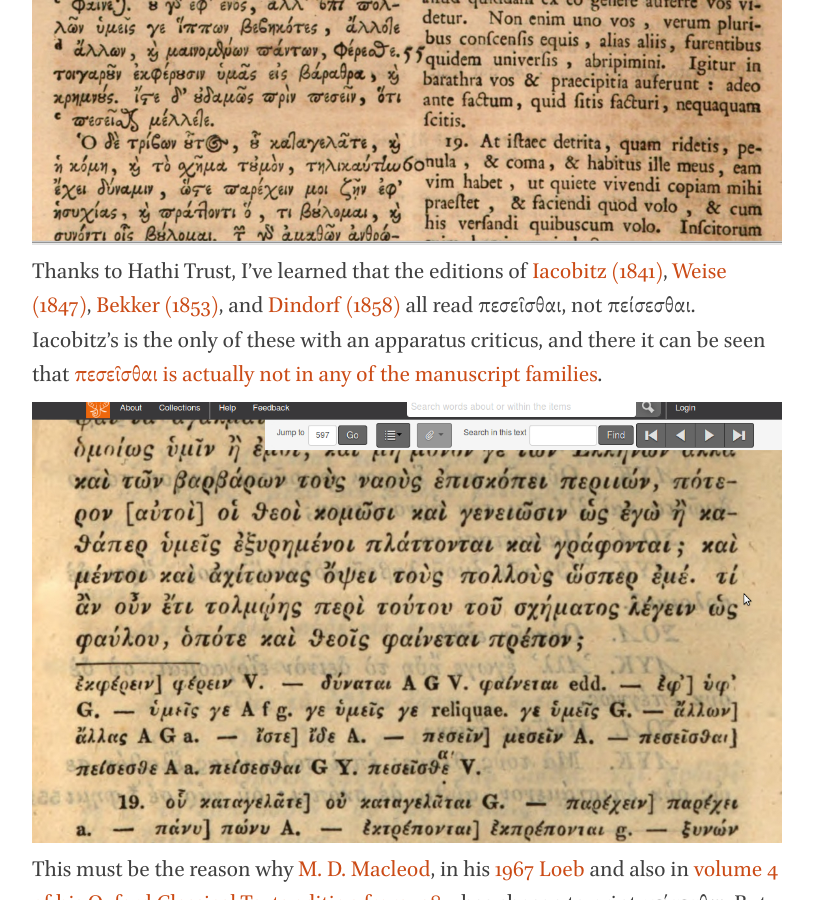
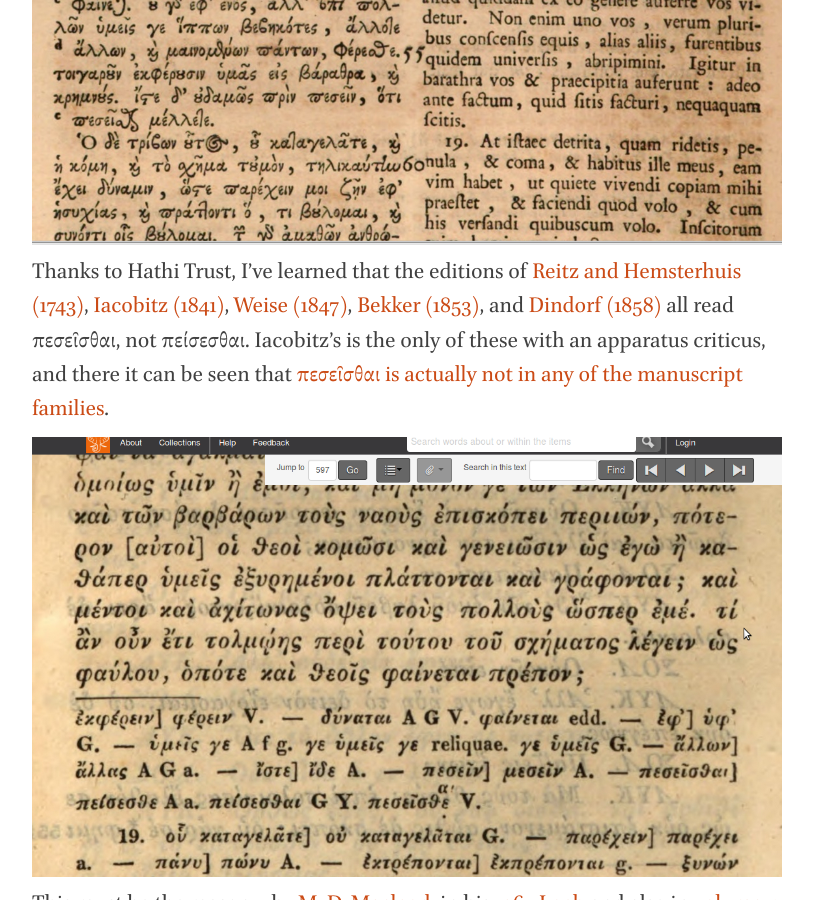
Before and after one commit to nevenjovanovic/nevenjovanovic.github.io, a Jekyll site: the page built from _posts/2018-11-03-lucian.markdown, in a window 1280 px wide and 900 px high, scrolled down 2250 px. Shown: the whole window, without its empty margins (233-1046 px from the left). Built offline with Jekyll 4.4.1, drawn with Linux system fonts in a browser that asks for light colours; nearby versions of some CDN libraries.

Commit message:
Add Reitz-Hemsterhuis ed.

```diff
--- a/_posts/2018-11-03-lucian.markdown
+++ b/_posts/2018-11-03-lucian.markdown
@@ -23,7 +23,7 @@ On the other hand, Hathi Trust was very useful. It was possible to [filter the r
 
 ![Peseisthai in Hemsterhuis's edition](/img/hemsterhuis-550-peseithai.png "Hemsterhuis, 3:550")
 
-Thanks to Hathi Trust, I've learned that the editions of [Iacobitz (1841)](https://hdl.handle.net/2027/njp.32101055580359), [Weise (1847)](http://catalog.hathitrust.org/Record/011544732), [Bekker (1853)](http://catalog.hathitrust.org/Record/008911491), and [Dindorf (1858)](http://catalog.hathitrust.org/Record/008901853) all read πεσεῖσθαι, not πείσεσθαι. Iacobitz's is the only of these with an apparatus criticus, and there it can be seen that [πεσεῖσθαι is actually not in any of the manuscript families](https://hdl.handle.net/2027/njp.32101055580359?urlappend=%3Bseq=605).
+Thanks to Hathi Trust, I've learned that the editions of [Reitz and Hemsterhuis (1743)](https://hdl.handle.net/2027/njp.32101078170576?urlappend=%3Bseq=560), [Iacobitz (1841)](https://hdl.handle.net/2027/njp.32101055580359), [Weise (1847)](http://catalog.hathitrust.org/Record/011544732), [Bekker (1853)](http://catalog.hathitrust.org/Record/008911491), and [Dindorf (1858)](http://catalog.hathitrust.org/Record/008901853) all read πεσεῖσθαι, not πείσεσθαι. Iacobitz's is the only of these with an apparatus criticus, and there it can be seen that [πεσεῖσθαι is actually not in any of the manuscript families](https://hdl.handle.net/2027/njp.32101055580359?urlappend=%3Bseq=605).
 
 ![Peseisthai in Jakobitz's edition](/img/jakobitz-peseisthai.png "Jakobitz, peseisthai")
 
```
